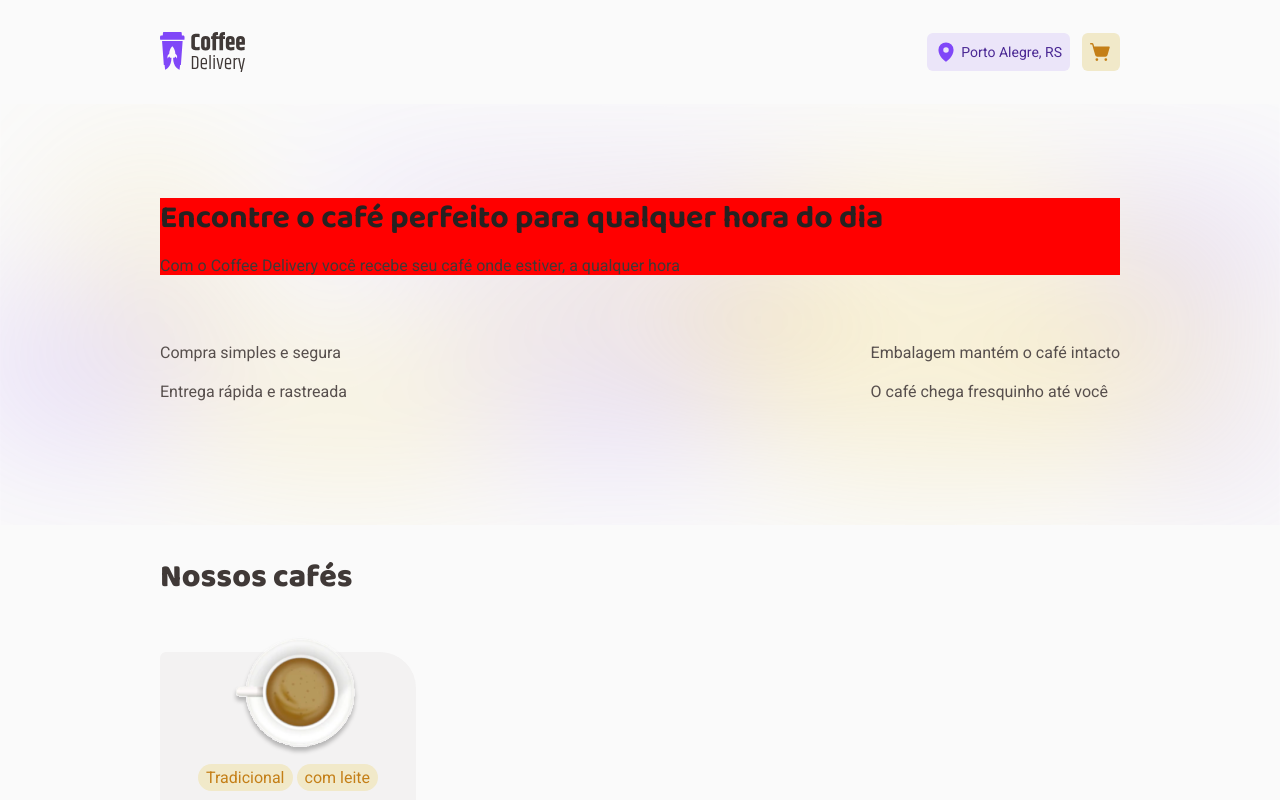
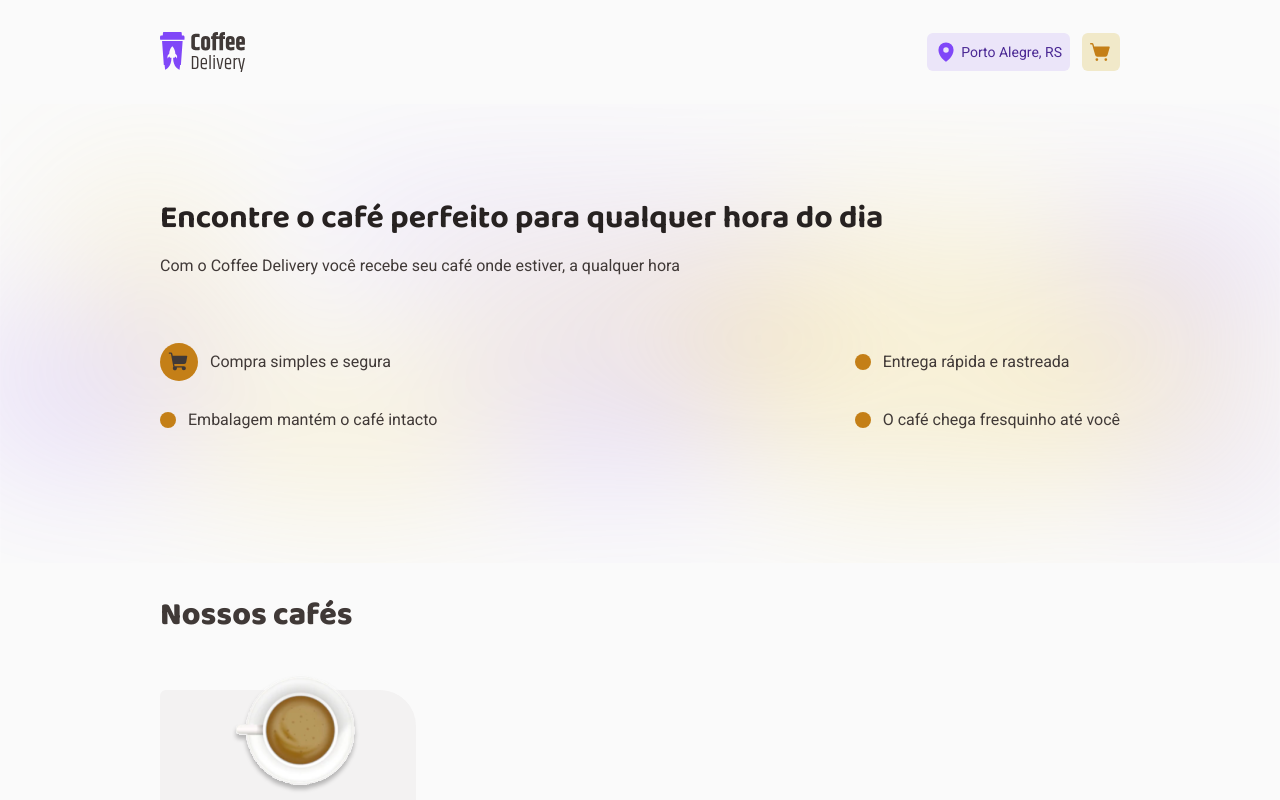
Before and after one commit to MartinGBB/coffee-delivery, a React (Vite) app: page / in a window 1280 px wide. Shown: the top 800 px of the page. Built offline with nearby package versions, Linux system fonts and the light colour scheme.

Commit message:
style: adiciona icono de cart e muda flexbox para grid

```diff
--- a/src/pages/Home/index.tsx
+++ b/src/pages/Home/index.tsx
@@ -1,3 +1,4 @@
+import { ShoppingCart } from 'phosphor-react'
 import { Products } from './components/Products'
 import {
   BannerContainer,
@@ -20,14 +21,25 @@ export function Home() {
             </p>
           </TitleBanner>
           <DescriptionBanner>
-            <div>
-              <span>Compra simples e segura</span>
-              <span>Entrega rápida e rastreada</span>
-            </div>
-            <div>
-              <span>Embalagem mantém o café intacto</span>
-              <span>O café chega fresquinho até você</span>
-            </div>
+            <p>
+              <span>
+                <ShoppingCart size={22} weight="fill" />
+              </span>
+              Compra simples e segura
+            </p>
+
+            <p>
+              <span></span>
+              Entrega rápida e rastreada
+            </p>
+
+            <p>
+              <span></span>
+              Embalagem mantém o café intacto
+            </p>
+            <p>
+              <span></span>O café chega fresquinho até você
+            </p>
           </DescriptionBanner>
         </ContentBanner>
       </BannerContainer>
--- a/src/pages/Home/styles.ts
+++ b/src/pages/Home/styles.ts
@@ -33,8 +33,6 @@ export const ContentBanner = styled.div`
 `
 
 export const TitleBanner = styled.div`
-  background-color: red;
-
   h1 {
     margin-bottom: 1rem;
   }
@@ -42,12 +40,25 @@ export const TitleBanner = styled.div`
 
 export const DescriptionBanner = styled.div`
   margin-top: 4.25rem;
-  display: flex;
+  display: grid;
+  grid-template-columns: auto auto;
+  grid-template-rows: repeat(2, 1fr);
+  row-gap: 1.25rem;
   justify-content: space-between;
 
-  div {
+  & p {
     display: flex;
-    flex-direction: column;
-    gap: 1.25rem;
+    align-items: center;
+    gap: 0.75rem;
+  }
+
+  p:nth-child(2n) {
+  }
+
+  & span {
+    display: flex;
+    padding: 0.5rem;
+    background: ${({ theme }) => theme['yellow-dark']};
+    border-radius: 1000px;
   }
 `
```
